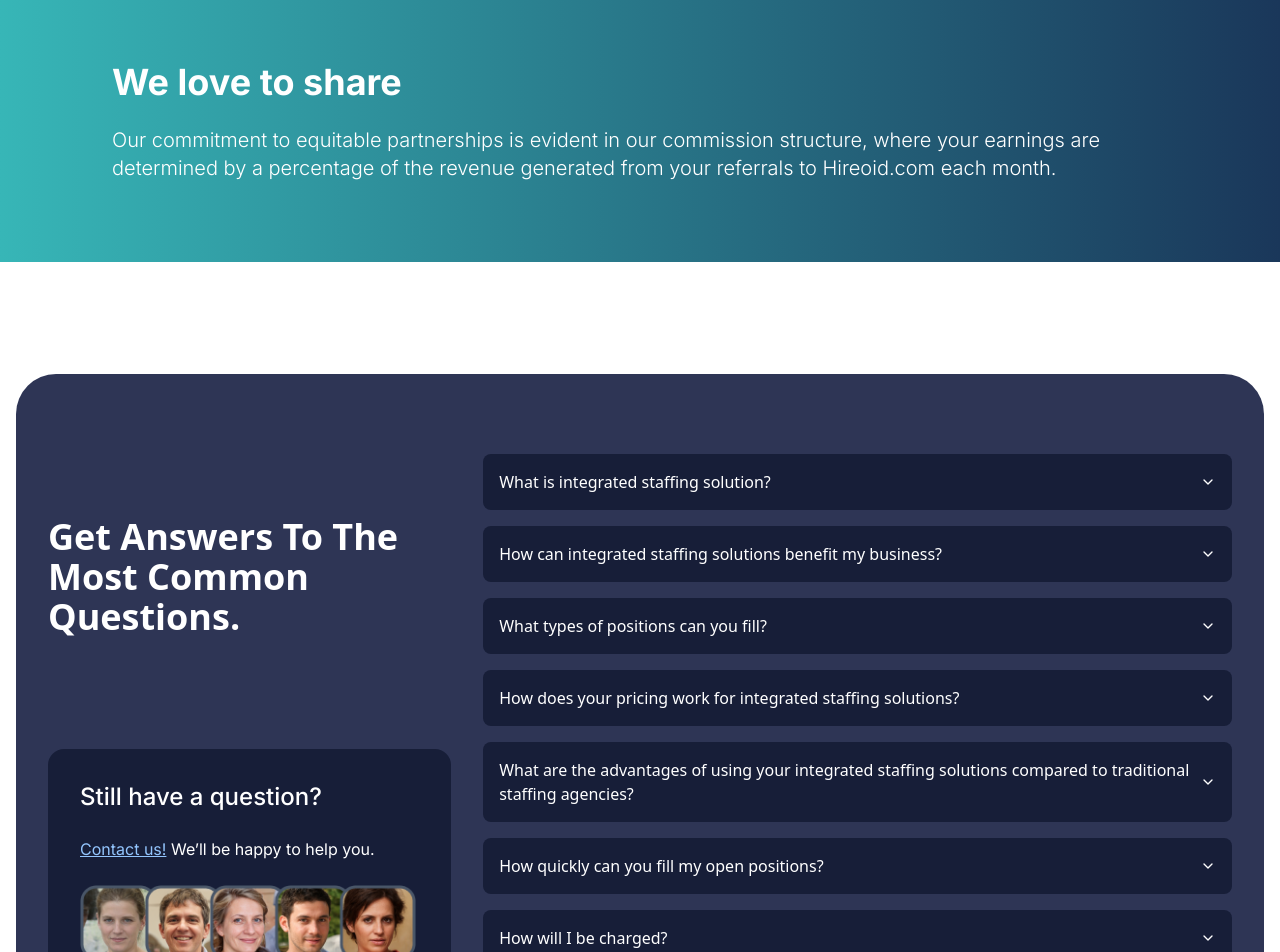
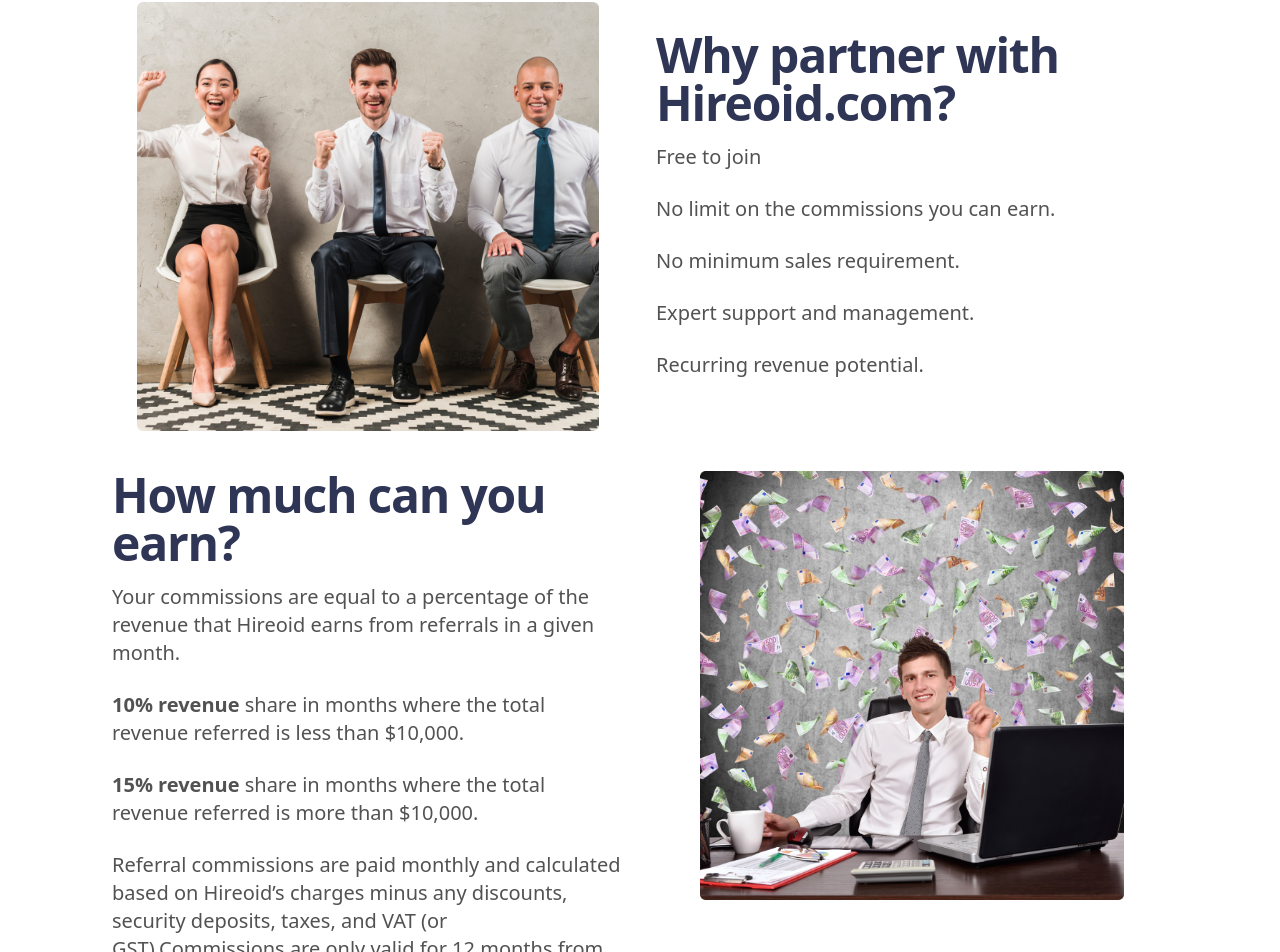
Before and after one commit to abdur-rehman-ali/hireoid, a React (Vite) app: page /affiliate-program in a window 1280 px wide. Shown: the part 1825-2777 px from the top of the page. Built offline with nearby package versions, Linux system fonts and the light colour scheme.

Commit message:
Affiliate program

```diff
--- a/src/pages/Affiliate-Program.jsx
+++ b/src/pages/Affiliate-Program.jsx
@@ -8,6 +8,8 @@
   HomeCards,
 } from "../components";
 import cardOne from "../assets/affiliate/cardOne.png";
+import cardTwo from "../assets/affiliate/card2.png";
+import cardThree from "../assets/affiliate/card3.png";
 
 const SatffingData = [
   {
@@ -58,9 +60,9 @@
     <>
       <HeroSection
         title="Build Your Dream Team"
-        subtitle="Perfectly Matched People, Skills & Budget
-Experience the advantages of a remote workforce – access to a wider range of skills and a dedicated team member – without the burden of managing remote work logistics.
-Scale up or down effortlessly - we adapt to your evolving needs."
+        subtitle="Join Hireoid Affiliate Program and earn up
+to 15% commission on referrals for a full year.
+free to sign up, easy to participate in, and there no minimum sales requirement."
         imageSrc={hero}
         buttonText="Schedule a demo"
         onButtonClick={() => alert("Button clicked!")}
@@ -100,6 +102,83 @@
       </div>
 
 
+      <div className={`flex flex-col md:flex-row gap-8 px-6 md:px-28 py-5 max-w-1440 mx-auto`}>
+        <div className="flex-1 flex justify-center">
+          <img
+            src={cardThree}
+            style={{ height: `429px`, width: `611px` }}
+            className="object-contain"
+            alt="Description of card"
+          />
+        </div>
+        <div className="flex flex-col flex-1 items-start justify-center">
+          <h1 className="text-primary mb-4 text-4xl md:text-5xl font-extrabold leading-normal tracking-tight">
+            Why partner with Hireoid.com?
+          </h1>
+          <p className="text-lg md:text-xl font-normal leading-6 text-gray mb-6">
+            Free to join
+          </p>
+          <p className="text-lg md:text-xl font-normal leading-6 text-gray mb-6">
+            No limit on the commissions you can earn.
+          </p>
+          <p className="text-lg md:text-xl font-normal leading-6 text-gray mb-6">
+            No minimum sales requirement.
+          </p>
+          <p className="text-lg md:text-xl font-normal leading-6 text-gray mb-6">
+            Expert support and management.
+          </p>
+          <p className="text-lg md:text-xl font-normal leading-6 text-gray mb-6">
+            Recurring revenue potential.
+          </p>
+        </div>
+      </div>
+
+      <div className={`flex flex-col md:flex-row-reverse gap-8 px-6 md:px-28 py-5 max-w-1440 mx-auto`}>
+        <div className="flex-1 flex justify-center">
+          <img
+            src={cardTwo}
+            style={{ height: `429px`, width: `611px` }}
+            className="object-contain"
+            alt="Description of card"
+          />
+        </div>
+        <div className="flex flex-col flex-1 items-start justify-center">
+          <h1 className="text-primary mb-4 text-4xl md:text-5xl font-extrabold leading-normal tracking-tight">
+            How much can you earn?
+          </h1>
+          <p className="text-lg md:text-xl font-normal leading-6 text-gray mb-6">
+            Your commissions are equal to a percentage of the revenue that Hireoid earns
+            from referrals in a given month.
+          </p>
+          <p className="text-lg md:text-xl font-normal leading-6 text-gray mb-6">
+            <strong>10% revenue</strong> share in months where the total revenue referred is less than
+            $10,000.
+          </p>
+          <p className="text-lg md:text-xl font-normal leading-6 text-gray mb-6">
+            <strong>15% revenue</strong> share in months where the total revenue referred is more than
+            $10,000.
+          </p>
+          <p className="text-lg md:text-xl font-normal leading-6 text-gray mb-6">
+            Referral commissions are paid monthly and calculated based on Hireoid’s
+            charges minus any discounts, security deposits, taxes, and VAT (or GST).Commissions are only valid for 12 months from the activation date.
+          </p>
+        </div>
+      </div>
+
+
+      <div className="px-6 py-6 md:px-[120px] pt-20 max-w-1440 mx-auto flex flex-col gap-6">
+        <h1 className="text-primary text-4xl md:text-5xl font-extrabold leading-normal tracking-tight">
+          We are committed to cultivating meaningful partnerships.
+        </h1>
+        <p className="text-[#525252] mb-6 text-lg md:text-xl font-light leading-snug tracking-tight">
+          We extend an invitation to recommend Hireoid to your network or partners, and
+          in return, offer a commission for each client referral. As a Hireoid affiliate, you
+          gain access to valuable marketing materials and exclusive resources tailored to
+          effectively communicate the advantages of partnering with Hireoid.
+        </p>
+      </div>
+
+
       <Topperformer
         showButton={false}
         showParagraph={false}
```
Also changed, not shown: src/assets/affiliate/card2.png (added), src/assets/affiliate/card3.png (added).
